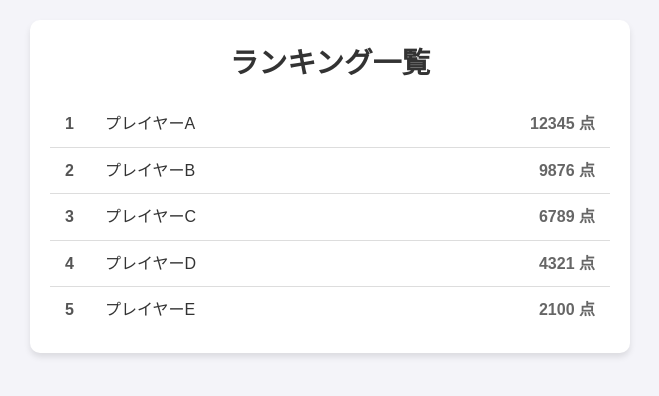
After one commit to hatoEx/WebAssembly, a Flask app: page /Ranking in a window 1280 px wide. The commit adds this page. Shown: the top 396 px of the page, without its empty margins (310-969 px from the left). Run offline with Flask 3, Linux system fonts and the light colour scheme.

Commit message:
rankingpageの追加

```diff
--- a/server.py
+++ b/server.py
@@ -1,10 +1,16 @@
 from flask import Flask, render_template, request, jsonify
+from flask_socketio import SocketIO,emit
 
 app = Flask(__name__)
+socketio = SocketIO(app)
 
 @app.route('/')
 def index():
     return render_template('test.html')
+
+@app.route('/Ranking')
+def ranking():
+    return render_template('Ranking.html')
 
 @app.route('/submit_score', methods=['POST'])
 def submit_score():
@@ -14,5 +20,10 @@ def submit_score():
     print(f"Received score: {score}")
     return jsonify({'status': 'success', 'score': score})
 
+@socketio.on("connect")
+def handle_connect():
+    print("connected")
+    emit("message",{"data":"connected"})
+
 if __name__ == '__main__':
     app.run(debug=True)
--- /dev/null
+++ b/static/css/Ranking.css
@@ -0,0 +1,68 @@
+/* 全体のリセット */
+* {
+    margin: 0;
+    padding: 0;
+    box-sizing: border-box;
+}
+
+body {
+    font-family: Arial, sans-serif;
+    background-color: #f4f4f9;
+    color: #333;
+    line-height: 1.6;
+}
+
+.ranking-container {
+    max-width: 600px;
+    margin: 20px auto;
+    background: #fff;
+    border-radius: 10px;
+    box-shadow: 0 4px 6px rgba(0, 0, 0, 0.1);
+    padding: 20px;
+}
+
+.ranking-title {
+    text-align: center;
+    font-size: 1.8rem;
+    margin-bottom: 15px;
+    color: #333;
+}
+
+.ranking-list {
+    list-style: none;
+}
+
+.ranking-item {
+    display: flex;
+    justify-content: space-between;
+    align-items: center;
+    padding: 10px 15px;
+    border-bottom: 1px solid #ddd;
+    transition: background 0.2s;
+}
+
+.ranking-item:last-child {
+    border-bottom: none;
+}
+
+.ranking-item:hover {
+    background-color: #f1f1f1;
+}
+
+.rank {
+    font-weight: bold;
+    color: #555;
+    flex: 0 0 30px;
+}
+
+.name {
+    flex-grow: 1;
+    margin: 0 10px;
+    font-size: 1rem;
+    color: #333;
+}
+
+.score {
+    color: #666;
+    font-weight: bold;
+}
--- /dev/null
+++ b/static/javascript/Ranking.js
@@ -0,0 +1,31 @@
+// ランキングデータを追加する関数
+function renderRanking(rankingData) {
+    const rankingList = document.getElementById("ranking-list");
+    rankingList.innerHTML = ""; // リストをクリア
+
+    // 配列のデータをリストに追加
+    rankingData.forEach((player, index) => {
+        const li = document.createElement("li");
+        li.classList.add("ranking-item");
+
+        li.innerHTML = `
+            <span class="rank">${index + 1}</span>
+            <span class="name">${player.name}</span>
+            <span class="score">${player.score} 点</span>
+        `;
+
+        rankingList.appendChild(li);
+    });
+}
+
+// テストデータ
+const sampleRanking = [
+    { name: "プレイヤーA", score: 12345 },
+    { name: "プレイヤーB", score: 9876 },
+    { name: "プレイヤーC", score: 6789 },
+    { name: "プレイヤーD", score: 4321 },
+    { name: "プレイヤーE", score: 2100 }
+];
+
+// ランキングデータを追加する関数の呼び出し
+renderRanking(sampleRanking);
--- /dev/null
+++ b/templates/Ranking.html
@@ -0,0 +1,23 @@
+<!DOCTYPE html>
+<html lang="ja">
+<head>
+    <meta charset="UTF-8">
+    <meta name="viewport" content="width=device-width, initial-scale=1.0">
+    <title>ランキング</title>
+    <link rel="stylesheet" href="{{ url_for('static', filename='css/Ranking.css') }}">
+</head>
+<body>
+    <div class="ranking-container">
+        <h1 class="ranking-title">ランキング一覧</h1>
+        <ul class="ranking-list" id="ranking-list">
+            <!-- JSで動的にランキング内容を追加する -->
+            <li class="ranking-item">
+                <span class="rank">1</span>
+                <span class="name">プレイヤー名</span>
+                <span class="score"> 点</span>
+            </li>
+        </ul>
+    </div>
+    <script type="module" src="{{ url_for('static', filename='javascript/Ranking.js') }}"></script>
+</body>
+</html>
--- a/templates/test.html
+++ b/templates/test.html
@@ -10,7 +10,6 @@
             cursor: grab;
         }
 
-        /* 必要に応じてスタイルを追加してください */
         #finalScoreboard {
             display: none;
             position: absolute;
@@ -26,9 +25,10 @@
             z-index: 999; /* canvasより前面に表示させる */
         }
         body {
-            position: relative; /* relativeにして絶対配置要素を配置しやすくする */
+            position: relative;
         }
     </style>
+    <script src="https://cdnjs.cloudflare.com/ajax/libs/socket.io/4.4.1/socket.io.js"></script>
 </head>
 <body>
     <select id="renderMode">
@@ -45,6 +45,6 @@
         最終スコア：<span id="finalScore"></span>
     </div>
 
-    <script type="module" src="{{ url_for('static', filename='test.js') }}"></script>
+    <script type="module" src="{{ url_for('static', filename='javascript/test.js') }}"></script>
 </body>
 </html>
```
Also changed, not shown: static/javascript/test.js (renamed from static/test.js, +8 -0 lines), static/styles.css (deleted, +0 -27 lines), static/javascript/mandel.js (renamed from static/mandel.js), templates/Debag.html (added), 2 other files.
